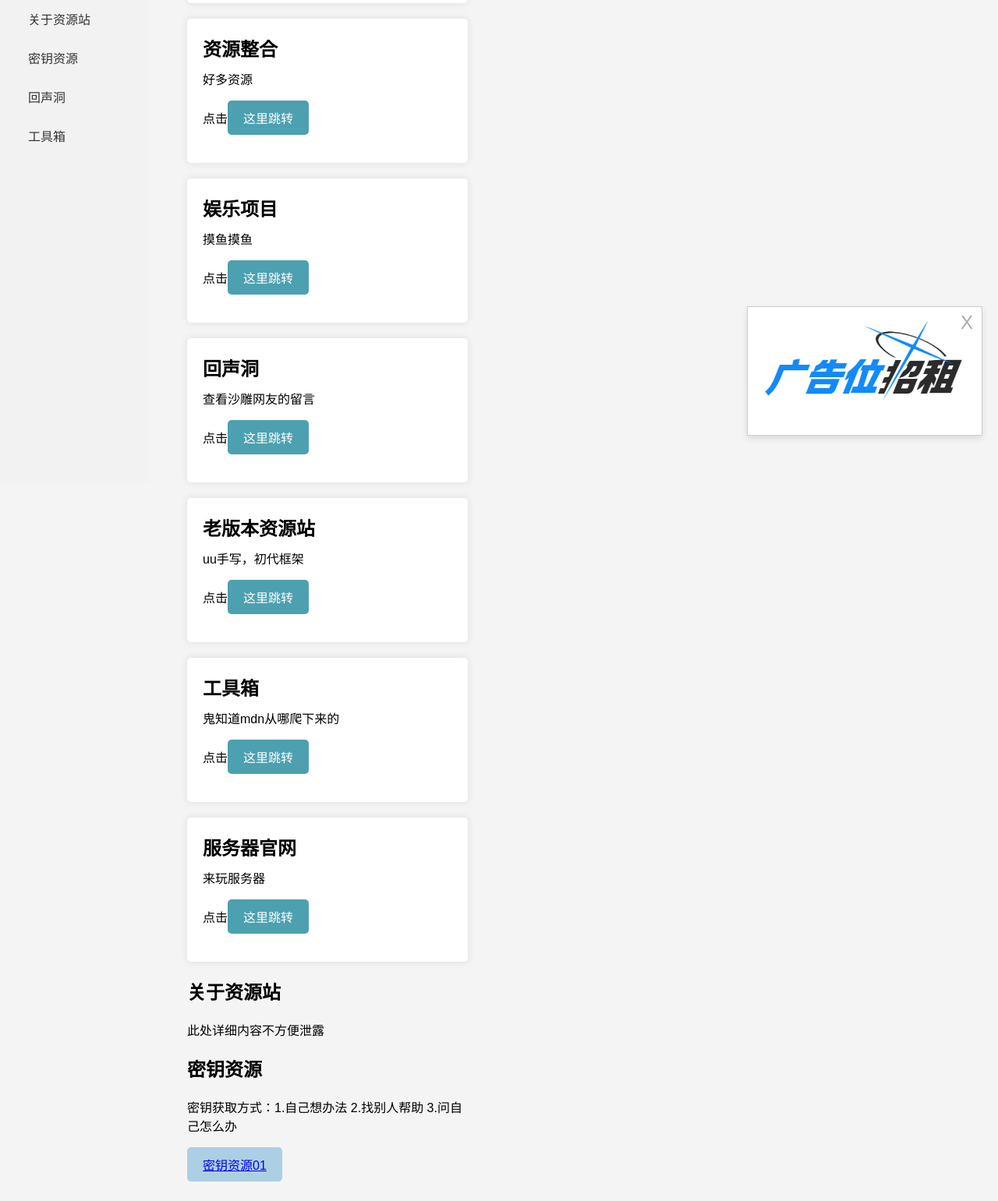
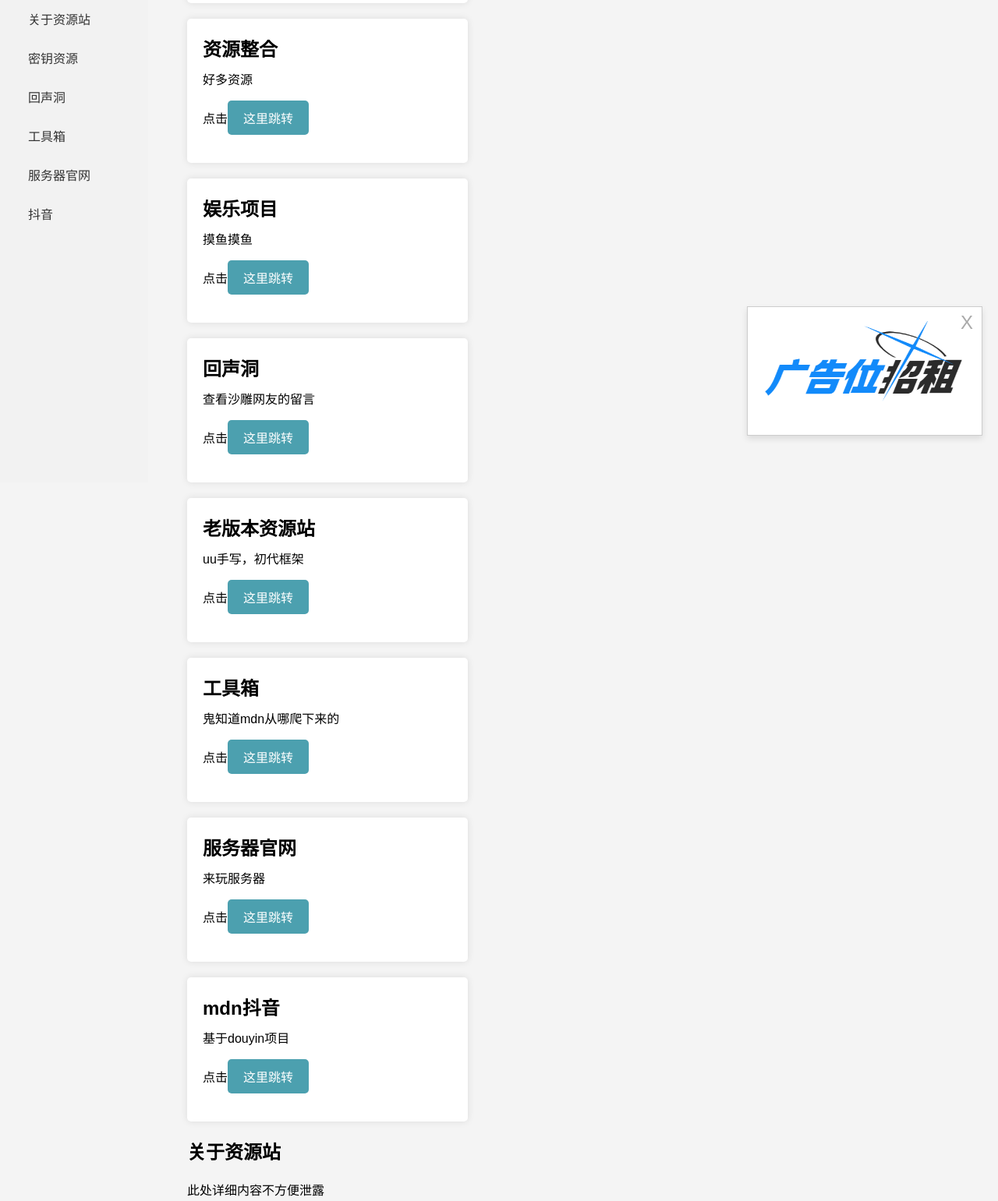
Before and after one commit to wsmdn/wsmdn.github.io, a plain HTML site: page index.html in a window 1280 px wide. Shown: the part 221-1762 px from the top of the page at 78% size. Drawn offline with Linux system fonts and the light colour scheme.

Commit message:
Update index.html

```diff
--- a/index.html
+++ b/index.html
@@ -29,7 +29,9 @@
                 <li><a href="#section4">关于资源站</a></li>
                 <li><a href="#section5">密钥资源</a></li>
                 <li><a href="#section6">回声洞</a></li>
-				<li><a href="#section7">工具箱</a></li>
+	        <li><a href="#section7">工具箱</a></li>
+		<li><a href="#section8">服务器官网</a></li>
+		<li><a href="#section9">抖音</a></li>
             </ul>
 
         </div>
@@ -70,12 +72,18 @@
 					  <p class="game-info">鬼知道mdn从哪爬下来的</p>
 					  <p>点击<a href="toolbox/index.html" class="game-link">这里跳转</a>
 					      </div>
-                <div id="section7" class="game-container">
+                <div id="section8" class="game-container">
                   <h1 class="game-title">服务器官网</h1>
                   <div class="game-icon"></div>
                   <p class="game-info">来玩服务器</p>
                   <p>点击<a href="server/index.html" class="game-link">这里跳转</a>
                       </div>
+	            <div id="section9" class="game-container">
+							  <h1 class="game-title">mdn抖音</h1>
+							  <div class="game-icon"></div>
+							  <p class="game-info">基于douyin项目</p>
+							  <p>点击<a href="https://wsmdn.github.io/douyin.github.io/#/home" class="game-link">这里跳转</a>
+							      </div>
             <div id="section4" class="sec">
                 <h2>关于资源站</h2>
                 <p>此处详细内容不方便泄露</p>
```
